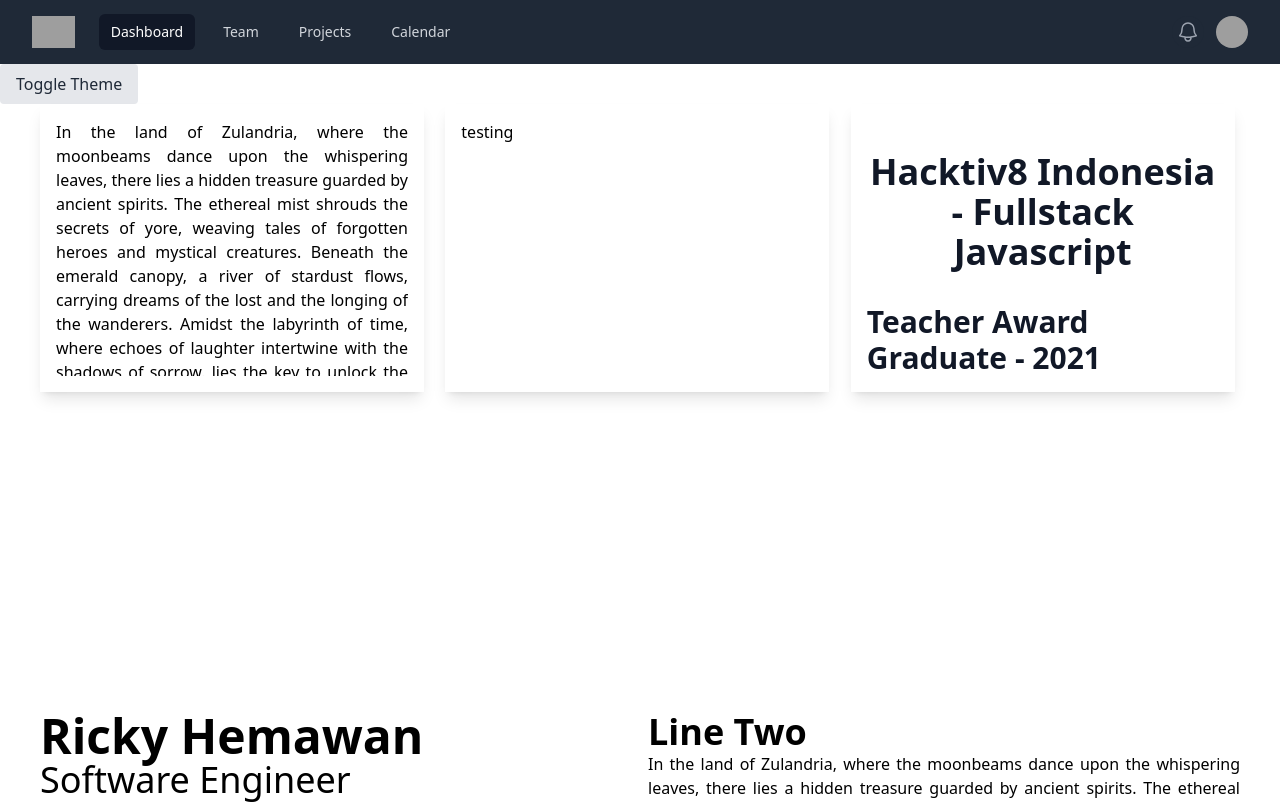
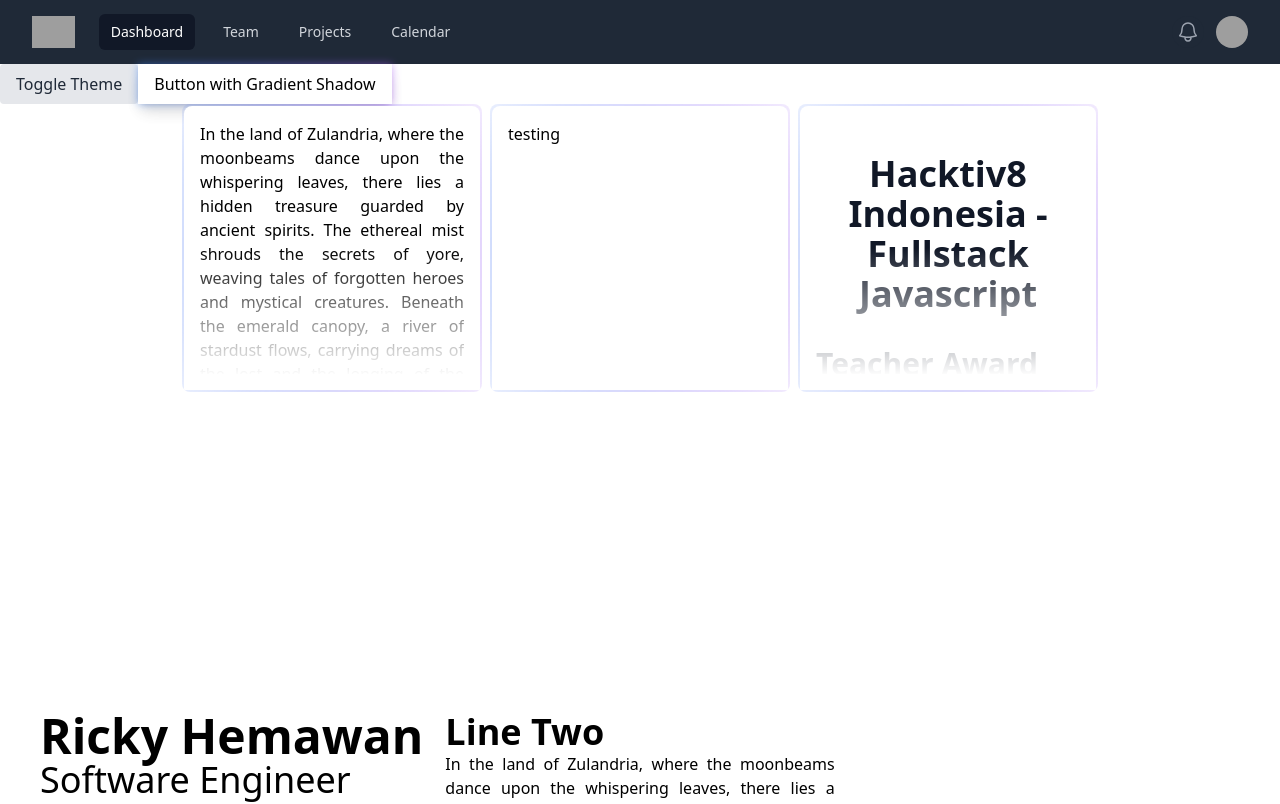
Before and after one commit to rickyhemawan/rickyhemawan-portofolio, a Next.js app: page / in a window 1280 px wide. Shown: the top 804 px of the page. Built offline with nearby package versions, Linux system fonts and the light colour scheme; grey boxes are pictures that could not be loaded.

Commit message:
feat: added button with gradient shadow, added card with gradient shadow, and added flex to card on sandbox

```diff
--- /dev/null
+++ b/src/app/components/button-gradient.tsx
@@ -0,0 +1,27 @@
+import React from 'react'
+
+const ButtonGradient: React.FC = () => {
+  return (
+    <div className="relative inline-block">
+      <div
+        className="absolute inset-0 bg-gradient-to-r
+        from-blue-500
+        to-purple-500
+        opacity-50
+        shadow-lg
+        blur-sm"
+      ></div>
+      <button
+        className="relative bg-white
+        px-4
+        py-2
+        text-black
+        shadow-lg"
+      >
+        Button with Gradient Shadow
+      </button>
+    </div>
+  )
+}
+
+export default ButtonGradient
--- /dev/null
+++ b/src/app/components/card-shadow-gradient.tsx
@@ -0,0 +1,19 @@
+const CardShadowGradient: React.FC<{ children?: React.ReactNode }> = ({
+  children,
+}) => {
+  return (
+    <div className="relative h-72 overflow-hidden rounded-lg">
+      <div className="absolute inset-0 bg-gradient-to-r from-blue-500 to-purple-500 opacity-50 shadow-lg blur-3xl" />
+      <div className="h-full p-0.5">
+        <div className="relative h-full rounded-lg bg-white dark:bg-black">
+          <div className="h-full p-4">
+            <div className="h-full overflow-hidden">{children}</div>
+          </div>
+          <div className="absolute inset-0 bg-gradient-to-t from-white from-5% to-transparent to-50% dark:from-black" />
+        </div>
+      </div>
+    </div>
+  )
+}
+
+export default CardShadowGradient
--- a/src/app/layout.tsx
+++ b/src/app/layout.tsx
@@ -13,7 +13,7 @@ export default function RootLayout({
   children: React.ReactNode
 }>) {
   return (
-    <html lang="en" suppressHydrationWarning>
+    <html lang="en" className="dark" suppressHydrationWarning>
       <body className="bg-white text-black dark:bg-black dark:text-white">
         <ThemeProvider
           attribute="class"
--- a/src/app/page.tsx
+++ b/src/app/page.tsx
@@ -1,40 +1,63 @@
 import AppNavbar from './components/app-navbar'
 import CardVertical from './components/card-vertical'
+import CardShadowGradient from './components/card-shadow-gradient'
 import MdxLayout from './components/mdx-layout'
 
 import PlaceholderText from '../contents/placeholder-text.mdx'
 import AchievementText from '../contents/achievements.mdx'
 import { ThemeSwitcher } from './components/theme-switcher'
+import ButtonGradient from './components/button-gradient'
 
 export default function Home() {
   return (
     <main>
       <AppNavbar />
       <ThemeSwitcher />
+      <ButtonGradient />
       {/* <div className="mx-12 my-12"> */}
       <div className="mx-auto max-w-7xl px-2 sm:px-6 lg:px-8">
         {/* card sandbox */}
-        <div className="flex">
-          <div className="flex-1">
-            <CardVertical>
+
+        <div className="flex flex-wrap justify-center gap-2">
+          <div className="w-full max-w-[calc(66.666%_-_4px)] md:w-[calc(33.333%_-_4px)] lg:w-[calc(25%_-_4px)]">
+            <CardShadowGradient>
               <PlaceholderText />
-            </CardVertical>
+            </CardShadowGradient>
           </div>
-          <div className="flex-1">
-            <CardVertical>testing</CardVertical>
+          <div className="w-full max-w-[calc(66.666%_-_4px)] md:w-[calc(33.333%_-_4px)] lg:w-[calc(25%_-_4px)]">
+            <CardShadowGradient>testing</CardShadowGradient>
           </div>
-          <div className="flex-1">
-            <CardVertical>
+          <div className="w-full max-w-[calc(66.666%_-_4px)] md:w-[calc(33.333%_-_4px)] lg:w-[calc(25%_-_4px)]">
+            <CardShadowGradient>
               <MdxLayout>
                 <AchievementText />
               </MdxLayout>
-            </CardVertical>
+            </CardShadowGradient>
           </div>
         </div>
+
+        {/* <div className="grid grid-cols-3 gap-4 sm:grid-cols-1 md:grid-cols-2">
+          <div>
+            <CardShadowGradient>
+              <PlaceholderText />
+            </CardShadowGradient>
+          </div>
+          <div>
+            <CardShadowGradient>testing</CardShadowGradient>
+          </div>
+          <div>
+            <CardShadowGradient>
+              <MdxLayout>
+                <AchievementText />
+              </MdxLayout>
+            </CardShadowGradient>
+          </div>
+        </div> */}
+
         {/* divider */}
         <div className="mt-80"></div>
         {/* text sandbox */}
-        <div className="grid sm:grid-cols-1 md:grid-cols-2">
+        <div className="grid grid-cols-1 md:grid-cols-2 lg:grid-cols-3">
           <div className="flex flex-col md:mx-2">
             <h1 className="text-5xl font-bold ">Ricky Hemawan</h1>
             <h2 className="text-4xl">Software Engineer</h2>
```
